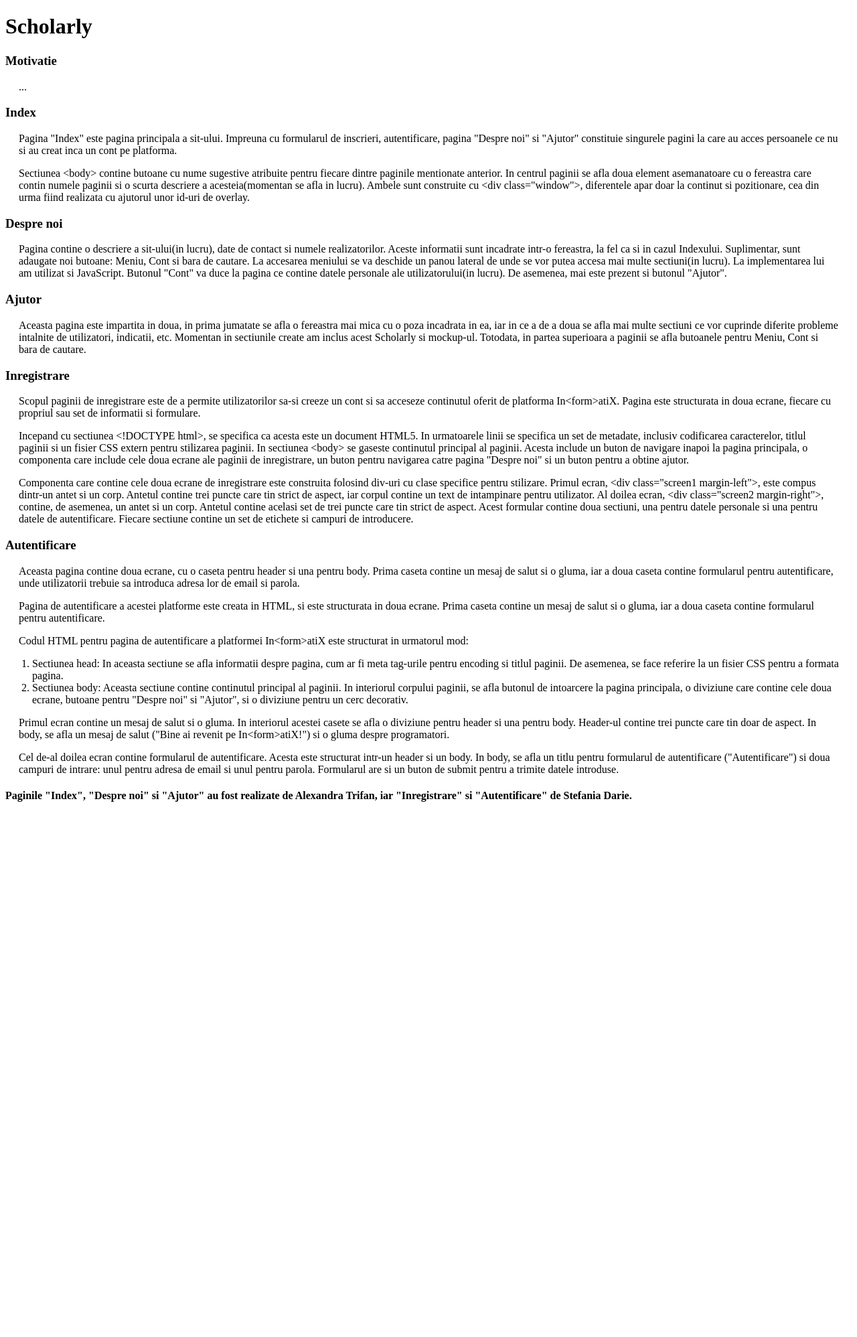
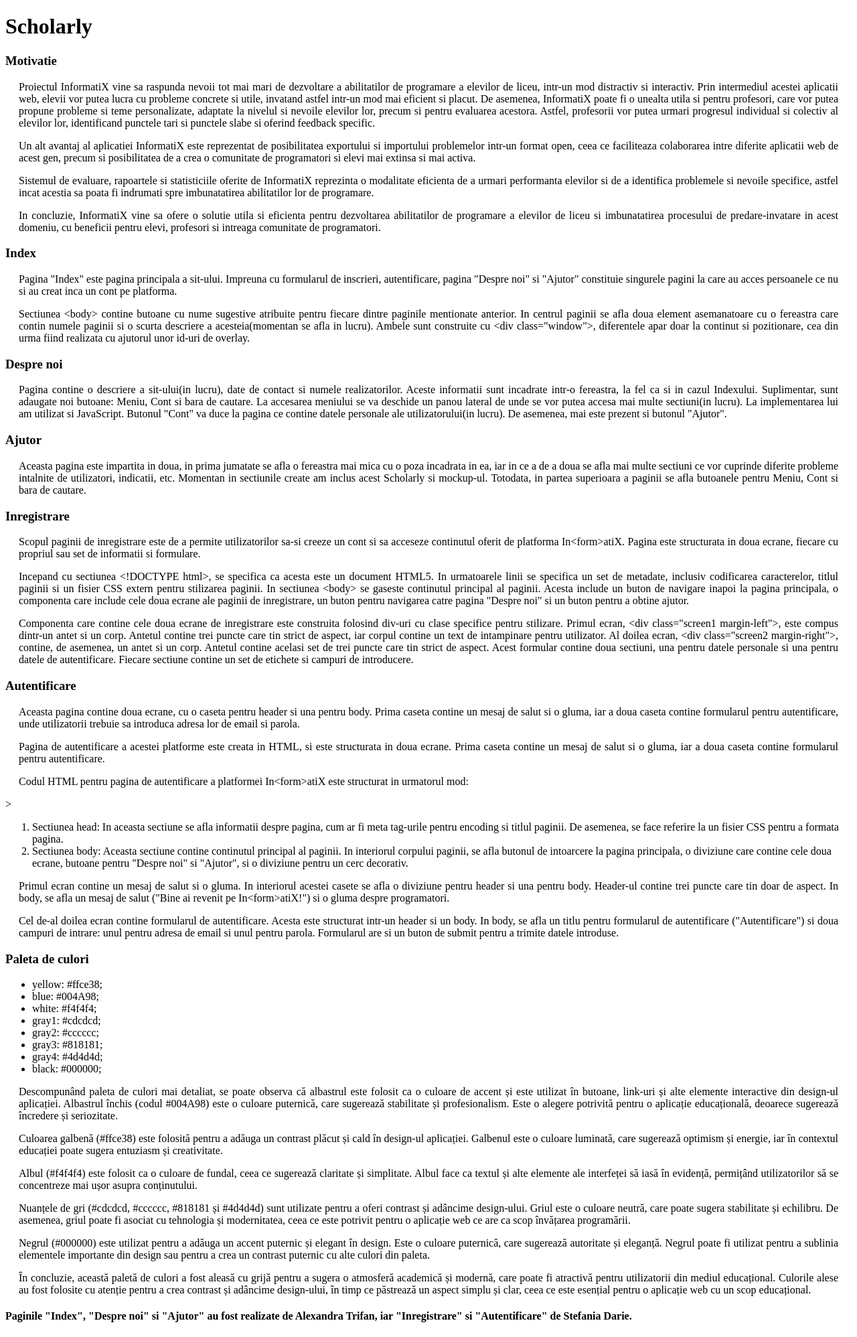
Before and after one commit to stefaniadarie/web, a PHP site: page /scholarly.html in a window 1280 px wide. Shown: the whole page at 67% size. Before the commit the page ends 1197 px from the top, so only its background shows below. Run offline with PHP 8.4, Linux system fonts and the light colour scheme.

Commit message:
Scholarly

```diff
--- a/autentificare.html
+++ b/autentificare.html
@@ -3,13 +3,14 @@
 
 <head>
   <meta charset="UTF-8">
+  <meta name="viewport" content="width=device-width, initial-scale=1.0" >
   <title>Autentificare</title>
   <link rel="stylesheet" href="autentificare.css">
 
 </head>
 
 <body>
-  <button class="btn-back" onclick="location.href = 'index.html' ">&lt- Inapoi spre pagina principala </button>
+  <button class="btn-back" onclick="location.href = 'index.html' ">&lt;- Inapoi spre pagina principala </button>
   <!-- o componenta cu cele 2 ecrane (casete) -->
   <div class="container">
     <!-- PRIMUL ecran -->
--- a/scholarly.css
+++ b/scholarly.css
@@ -1,4 +1,5 @@
 p {
     margin-left: 20px;
     margin-right: 20px;
+    text-align: justify;
 }
--- a/scholarly.html
+++ b/scholarly.html
@@ -11,7 +11,20 @@
     <h1> Scholarly </h1>
 
     <h3>Motivatie</h3>
-    <p>...</p>
+    <p>
+        Proiectul InformatiX vine sa raspunda nevoii tot mai mari de dezvoltare a abilitatilor de programare a elevilor de liceu, intr-un mod distractiv si interactiv. Prin intermediul acestei aplicatii web, elevii vor putea lucra cu probleme concrete si utile, invatand astfel intr-un mod mai eficient si placut.
+        De asemenea, InformatiX poate fi o unealta utila si pentru profesori, care vor putea propune probleme si teme personalizate, adaptate la nivelul si nevoile elevilor lor, precum si pentru evaluarea acestora. Astfel, profesorii vor putea urmari progresul individual si colectiv al elevilor lor, identificand punctele tari si punctele slabe si oferind feedback specific.
+    </p>
+
+    <p>
+        Un alt avantaj al aplicatiei InformatiX este reprezentat de posibilitatea exportului si importului problemelor intr-un format open, ceea ce faciliteaza colaborarea intre diferite aplicatii web de acest gen, precum si posibilitatea de a crea o comunitate de programatori si elevi mai extinsa si mai activa.
+    </p>
+    <p>
+        Sistemul de evaluare, rapoartele si statisticiile oferite de InformatiX reprezinta o modalitate eficienta de a urmari performanta elevilor si de a identifica problemele si nevoile specifice, astfel incat acestia sa poata fi indrumati spre imbunatatirea abilitatilor lor de programare.
+    </p>
+    <p>
+        In concluzie, InformatiX vine sa ofere o solutie utila si eficienta pentru dezvoltarea abilitatilor de programare a elevilor de liceu si imbunatatirea procesului de predare-invatare in acest domeniu, cu beneficii pentru elevi, profesori si intreaga comunitate de programatori.
+    </p>
     <h3>Index</h3>
     <p>
         Pagina "Index" este pagina principala a sit-ului. Impreuna cu formularul de inscrieri, autentificare, pagina
@@ -79,7 +92,8 @@
     </p>
     <p>
         Codul HTML pentru pagina de autentificare a platformei In&lt;form&gt;atiX este structurat in urmatorul mod:
-    <ol>
+    </p>>
+        <ol>
         <li> Sectiunea head:
             In aceasta sectiune se afla informatii despre pagina, cum ar fi meta tag-urile pentru encoding si titlul
             paginii. De asemenea, se face referire la un fisier CSS pentru a formata pagina.
@@ -88,7 +102,6 @@
             intoarcere la pagina principala, o diviziune care contine cele doua ecrane, butoane pentru "Despre noi" si
             "Ajutor", si o diviziune pentru un cerc decorativ.
     </ol>
-    </p>
     <p>
         Primul ecran contine un mesaj de salut si o gluma. In interiorul acestei casete se afla o diviziune pentru
         header si una pentru body. Header-ul contine trei puncte care tin doar de aspect. In body, se afla un mesaj de
@@ -99,7 +112,35 @@
         body, se afla un titlu pentru formularul de autentificare ("Autentificare") si doua campuri de intrare: unul
         pentru adresa de email si unul pentru parola. Formularul are si un buton de submit pentru a trimite datele
         introduse.
-
+    </p>
+    <h3>Paleta de culori</h3>
+    <ul>
+        <li>yellow: #ffce38;</li>
+        <li>blue:  #004A98;</li>
+        <li>white: #f4f4f4;</li>
+        <li>gray1: #cdcdcd;</li>
+        <li>gray2: #cccccc;</li>
+        <li>gray3: #818181;</li>
+        <li>gray4: #4d4d4d;</li>
+        <li>black: #000000;</li>
+    </ul>
+    <p>
+        Descompunând paleta de culori mai detaliat, se poate observa că albastrul este folosit ca o culoare de accent și este utilizat în butoane, link-uri și alte elemente interactive din design-ul aplicației. Albastrul închis (codul #004A98) este o culoare puternică, care sugerează stabilitate și profesionalism. Este o alegere potrivită pentru o aplicație educațională, deoarece sugerează încredere și seriozitate.
+    </p>
+    <p>
+        Culoarea galbenă (#ffce38) este folosită pentru a adăuga un contrast plăcut și cald în design-ul aplicației. Galbenul este o culoare luminată, care sugerează optimism și energie, iar în contextul educației poate sugera entuziasm și creativitate.
+    </p>
+    <p>
+        Albul (#f4f4f4) este folosit ca o culoare de fundal, ceea ce sugerează claritate și simplitate. Albul face ca textul și alte elemente ale interfeței să iasă în evidență, permițând utilizatorilor să se concentreze mai ușor asupra conținutului.
+    </p>
+    <p>
+        Nuanțele de gri (#cdcdcd, #cccccc, #818181 și #4d4d4d) sunt utilizate pentru a oferi contrast și adâncime design-ului. Griul este o culoare neutră, care poate sugera stabilitate și echilibru. De asemenea, griul poate fi asociat cu tehnologia și modernitatea, ceea ce este potrivit pentru o aplicație web ce are ca scop învățarea programării.
+    </p>
+    <p>
+        Negrul (#000000) este utilizat pentru a adăuga un accent puternic și elegant în design. Este o culoare puternică, care sugerează autoritate și eleganță. Negrul poate fi utilizat pentru a sublinia elementele importante din design sau pentru a crea un contrast puternic cu alte culori din paleta.
+    </p>
+    <p>
+        În concluzie, această paletă de culori a fost aleasă cu grijă pentru a sugera o atmosferă academică și modernă, care poate fi atractivă pentru utilizatorii din mediul educațional. Culorile alese au fost folosite cu atenție pentru a crea contrast și adâncime design-ului, în timp ce păstrează un aspect simplu și clar, ceea ce este esențial pentru o aplicație web cu un scop educațional.
     </p>
     <h4>Paginile "Index", "Despre noi" si "Ajutor" au fost realizate de Alexandra Trifan, iar "Inregistrare" si
         "Autentificare" de Stefania Darie.</h4>
```
